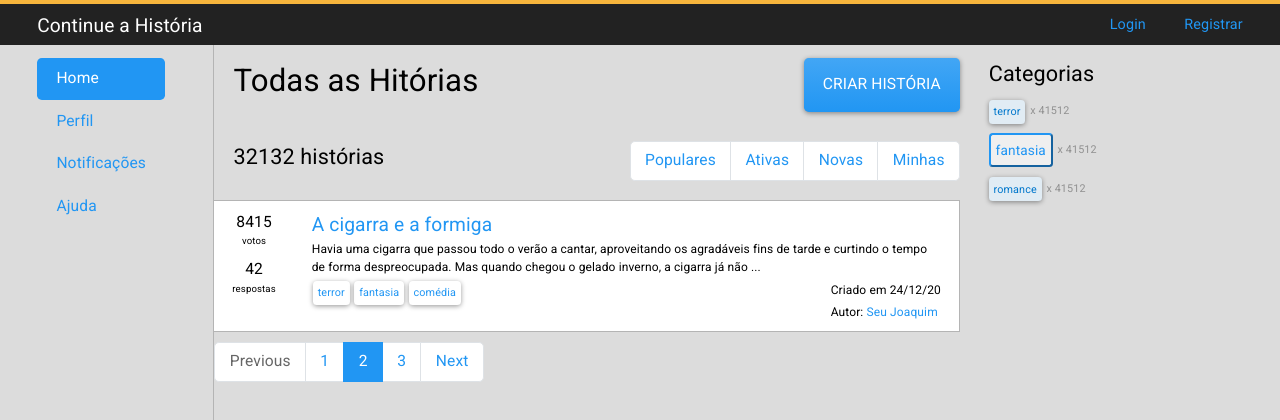
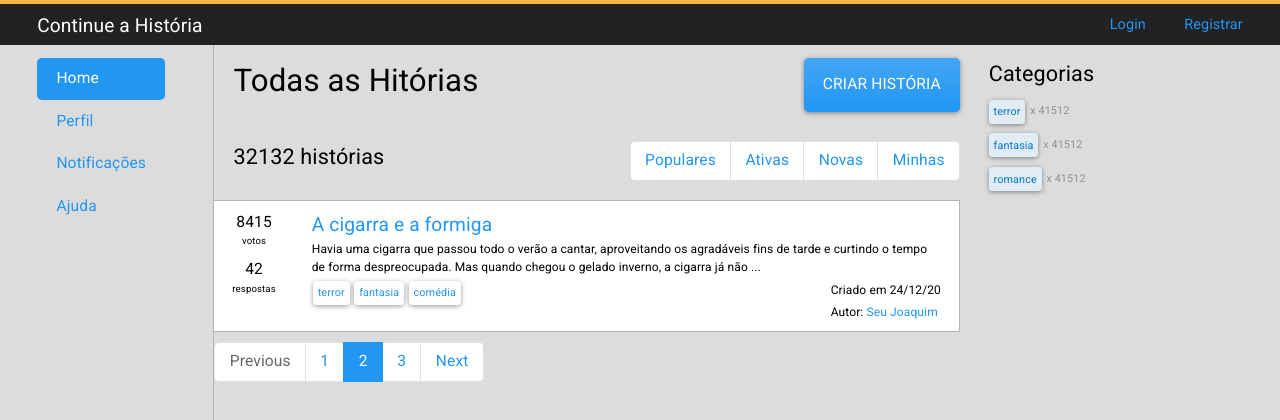
Before and after one commit to cassioutfpr/continueahistoria, a Flask app: page / in a window 1280 px wide. Shown: the top 420 px of the page. Run offline with Flask 2, Linux system fonts and the light colour scheme; data comes from the database, SQL or seed files in the repository; data that the repository does not hold is empty.

Commit message:
Fixed class for tag btn.

```diff
--- a/app/templates/index.html
+++ b/app/templates/index.html
@@ -29,7 +29,8 @@
 		width:fit-content;
 		font-size: 9px;
 		text-transform: none;
-		background-color: #e1ecf4; color: #0077cc
+		background-color: #e1ecf4;
+		color: #0077cc;
 	}
 </style>
 
@@ -147,7 +148,7 @@
 		<div class="container mb-2" style="text-align: left;">
 		  	<div class="row row-cols-auto">
 		    	<div class="col-auto p-0">
-		    		<button type="button" class="categoty-tagbtn btn-outline-primary btn-sm p-1">fantasia</button>
+		    		<button type="button" class="categoty-tag btn btn-outline-primary btn-sm p-1">fantasia</button>
 		   	 	</div>
 		    	<div class="col pl-1 align-self-center" style="font-size: 9px; color: #919191">x 41512</div>
 		  	</div>
```
